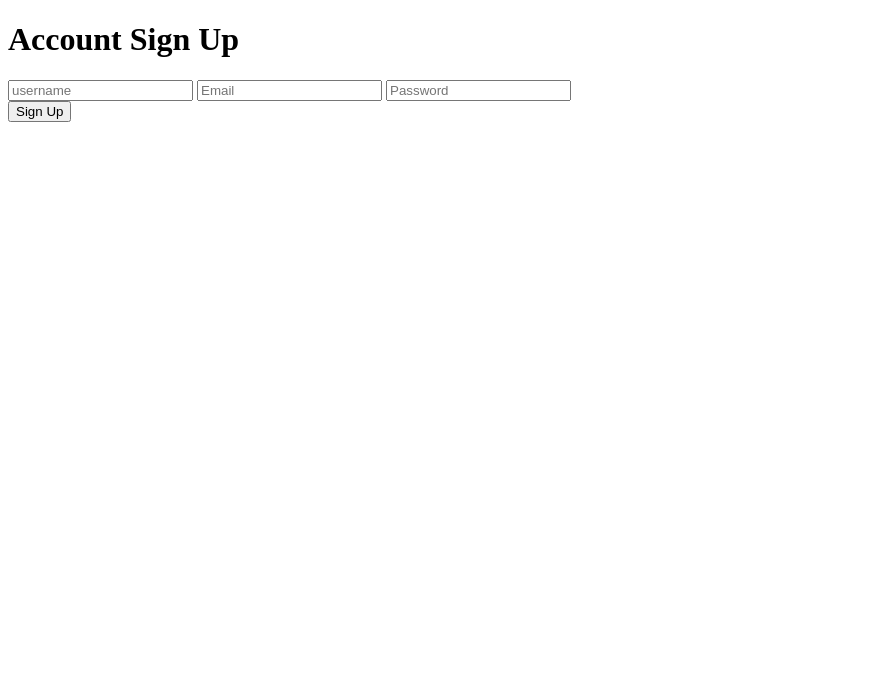
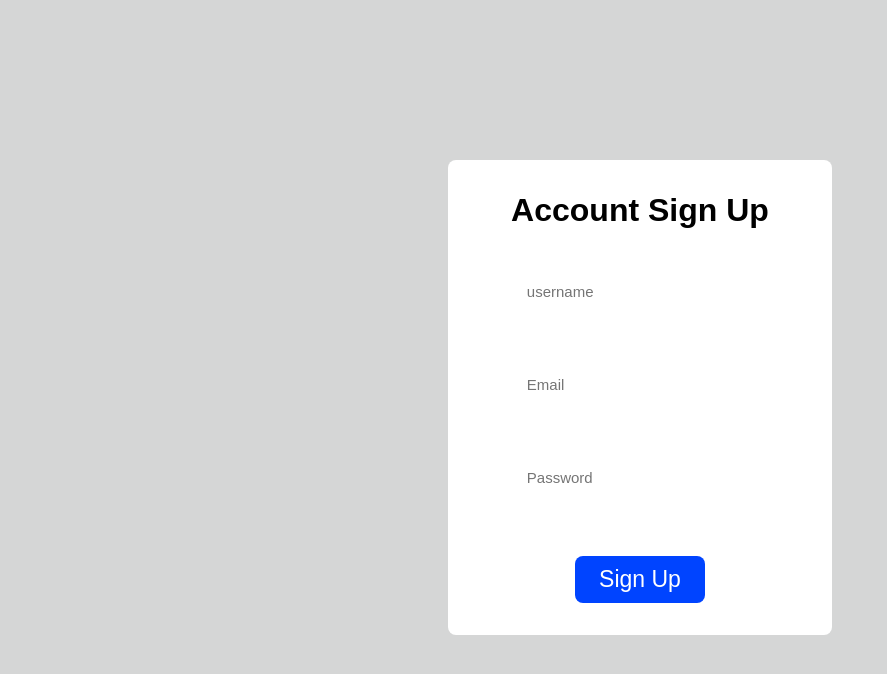
Before and after one commit to AllenCodess/form-validation-app, a plain HTML site: page index.html in a window 1280 px wide. Shown: the whole page, without its empty margins (0-887 px from the left). Drawn offline with Linux system fonts and the light colour scheme.

Commit message:
completed css for form. probably will need to add ids/classes when started js

```diff
--- a/index.html
+++ b/index.html
@@ -4,11 +4,14 @@
     <meta charset="UTF-8" />
     <meta name="viewport" content="width=device-width, initial-scale=1.0" />
     <title>Form Validation App</title>
+    <link rel="stylesheet" href="style.css" />
   </head>
   <body>
     <form id="form">
       <div class="content-container">
-        <h1 class="header">Account Sign Up</h1>
+        <div class="header-container">
+          <h1 class="header">Account Sign Up</h1>
+        </div>
         <div class="input-container">
           <input class="input" type="text" placeholder="username" />
           <input class="input" type="text" placeholder="Email" />
--- a/style.css
+++ b/style.css
@@ -3,3 +3,45 @@
   padding: 0;
   box-sizing: border-box;
 }
+
+body {
+  background-color: #d5d6d6;
+  font-family: Arial, Helvetica, sans-serif;
+}
+
+.content-container {
+  background-color: white;
+  width: 30%;
+  margin: 10rem auto;
+  border-radius: 8px;
+  text-align: center;
+}
+
+.input-container {
+  display: flex;
+  flex-direction: column;
+  margin-top: 1rem;
+}
+
+.header-container {
+  padding-top: 2rem;
+}
+
+.input {
+  width: 60%;
+  margin: 2rem auto;
+  padding: 6px 2px;
+  outline: none;
+  border: none;
+  font-size: 15px;
+}
+
+.btn {
+  background-color: rgb(0, 68, 255);
+  color: white;
+  padding: 10px 24px;
+  border-radius: 8px;
+  font-size: 23px;
+  border: none;
+  margin: 2rem 0;
+}
```
